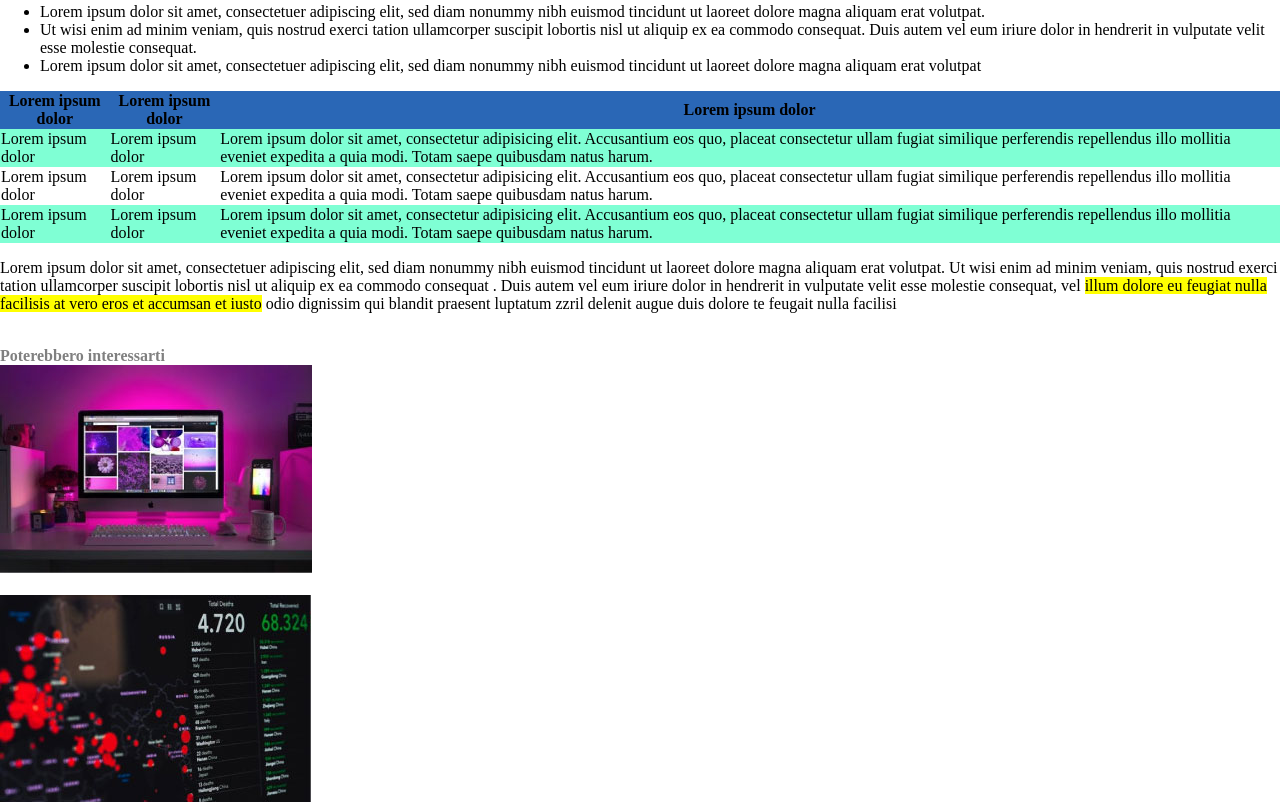
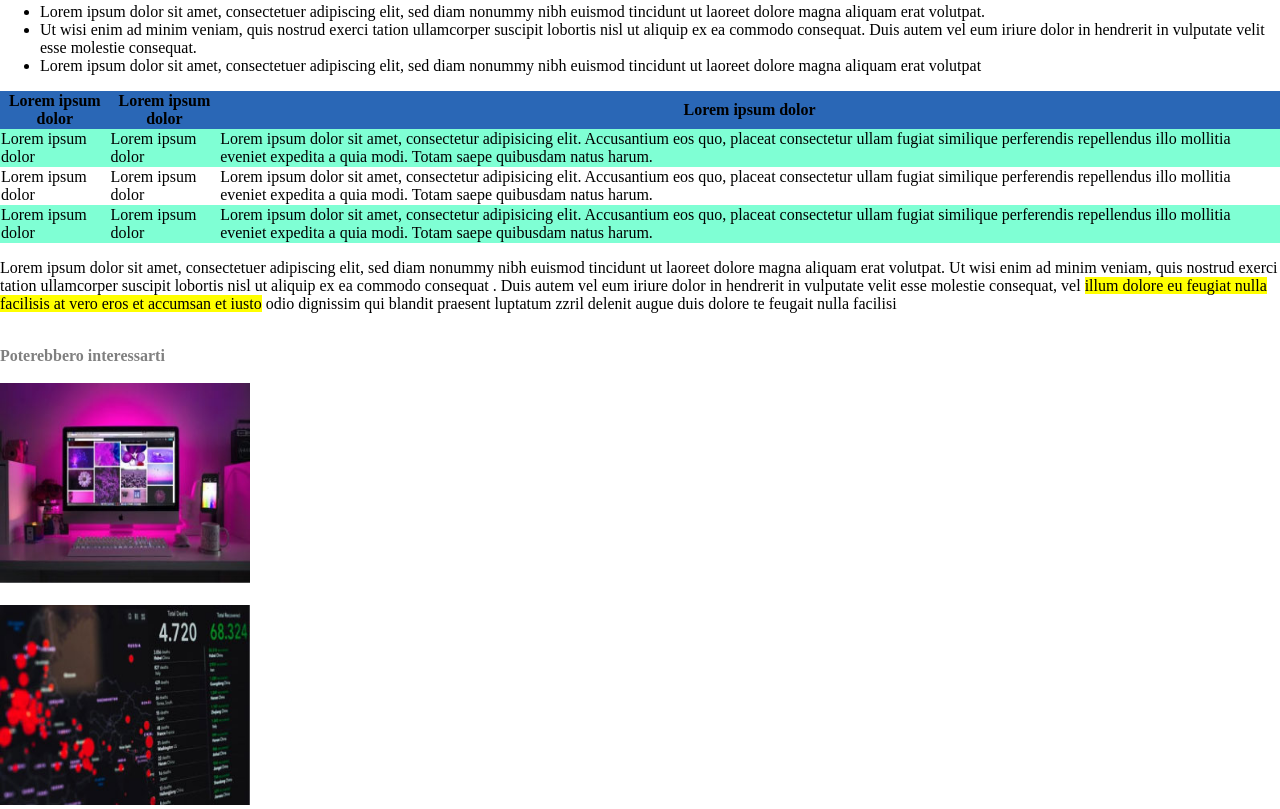
Before and after one commit to severogianluca/html-css-booleaner, a plain HTML site: page index.html in a window 1280 px wide. Shown: the part 807-1616 px from the top of the page. Drawn offline with Linux system fonts and the light colour scheme.

Commit message:
FEAT: aggiunta foto e lo stile per regolare la larghezza e lunghezza

```diff
--- a/css/style.css
+++ b/css/style.css
@@ -54,3 +54,8 @@ table {
 .sfondo{
     background-color: aquamarine;
 }
+
+.foto{
+    width: 250px;
+    height: 200px;
+}
--- a/index.html
+++ b/index.html
@@ -82,15 +82,17 @@
 
     <br>
     <h4>Poterebbero interessarti</h4>
+    <br>
+
 
     <div>
-    <img src="img/monitor.jpg">
+    <img src="img/monitor.jpg" class="foto">
     </div>
 
     <br>
 
     <div>
-    <img src="img/graph.jpg">
+    <img src="img/graph.jpg" class="foto">
     </div>
 
 
```
